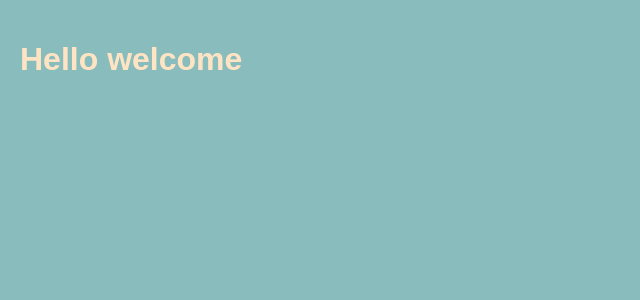
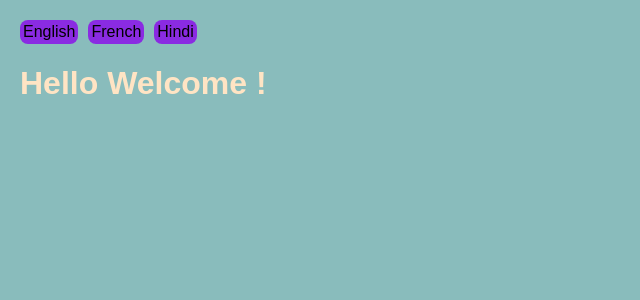
Before and after one commit to jainsahabtusharjain/il8next, a React (Vite) app: page / in a window 1280 px wide. Shown: the top 300 px of the page, without its empty margins (0-640 px from the left). Built offline with nearby package versions, Linux system fonts and the light colour scheme.

Commit message:
New commit on 8-10-24

```diff
--- a/package.json
+++ b/package.json
@@ -10,8 +10,11 @@
     "preview": "vite preview"
   },
   "dependencies": {
+    "i18next": "^23.15.2",
+    "i18next-browser-languagedetector": "^8.0.0",
     "react": "^18.3.1",
-    "react-dom": "^18.3.1"
+    "react-dom": "^18.3.1",
+    "react-i18next": "^15.0.2"
   },
   "devDependencies": {
     "@eslint/js": "^9.11.1",
--- a/src/App.css
+++ b/src/App.css
@@ -14,3 +14,28 @@ body{
   display: flex;
   flex-direction: column;
 }
+
+.btn-container{
+  display: flex;
+  gap: 10px;
+}
+
+button{
+  border-radius: 8px;
+  border: 1px solid transparent;
+  padding: 2px;
+  font-size: 1em;
+  font-weight: 500;
+  font-family: inherit;
+  background-color: blueviolet;
+  cursor: pointer;
+  transition: border-color 0.25s;
+}
+
+button:hover {
+  border-color: aquamarine;
+}
+
+button:focus, button:focus-visible{
+  outline: 4px auto -webkit-focus-ring-color;
+}
--- a/src/App.jsx
+++ b/src/App.jsx
@@ -1,9 +1,16 @@
+import { useTranslation } from 'react-i18next'
+import Languageselector from './components/language-selector'
 import './App.css'
 
+
 function App() {
+  const {t} = useTranslation()
+  const description =  t('description')
+  console.log(description)
   return(
     <div className='container'>
-      <h1>Hello welcome</h1>
+      <Languageselector />
+      <h1>{t("greetings")}</h1>
     </div>
   )
 }
--- /dev/null
+++ b/src/components/language-selector.jsx
@@ -0,0 +1,27 @@
+// import React from 'react'
+import { useTranslation } from "react-i18next";
+
+
+const languages = [
+    {code : 'en', lang: 'English'},
+    {code : 'fr', lang: 'French'},
+    {code : 'hi', lang: 'Hindi'},
+];
+
+
+
+const languageselector = () => {
+  const {i18n} = useTranslation();
+  const changeLanguage = (lng) =>{
+    i18n.changeLanguage(lng);
+  };
+  return (
+    <div className='btn-container'>
+        {languages.map((lng) => {
+            return <button className={lng.code === i18n.language ? "selected" : ""} key={lng.code} onClick={()=> changeLanguage(lng.code)}>{lng.lang}</button>
+        })}
+    </div>
+  )
+}
+
+export default languageselector
--- /dev/null
+++ b/src/i18n.js
@@ -0,0 +1,38 @@
+import i18n from 'i18next'
+import LanguageDetector from 'i18next-browser-languagedetector'
+import { initReactI18next } from 'react-i18next'
+
+i18n.use(LanguageDetector).use(initReactI18next).init({
+    debug:true,
+    fallbackLng: 'en',
+    returnObjects : true,
+    resources:{
+        en: {
+            translation:{
+                greetings: "Hello Welcome !",
+                description: {
+                    line1: "Hello every one we are doinig a dummy project",
+                    line2: "this is a second line"
+                }
+            }
+        },
+        fr: {
+            translation:{
+                greetings: "Bonjour Bienvenue",
+                description: {
+                    line1: "Bonjour à tous, nous faisons un projet factice",
+                    line2: "c'est une deuxième ligne"
+                }
+            }
+        },
+        hi:{
+            translation:{
+                greetings: "नमस्ते, आपका स्वागत है",
+                description: {
+                    line1: "सभी को नमस्कार, हम एक डमी प्रोजेक्ट पर काम कर रहे हैं",
+                    line2: "यह दूसरी पंक्ति है"
+                }
+            }
+        }
+    }
+})
--- a/src/main.jsx
+++ b/src/main.jsx
@@ -1,7 +1,8 @@
 import { StrictMode } from 'react'
 import { createRoot } from 'react-dom/client'
 import App from './App.jsx'
-import './index.css'
+// import './index.css'
+import './i18n.js'
 
 createRoot(document.getElementById('root')).render(
   <StrictMode>
```
Also changed, not shown: 1 other file (tests, documents, lock files or other folders).
